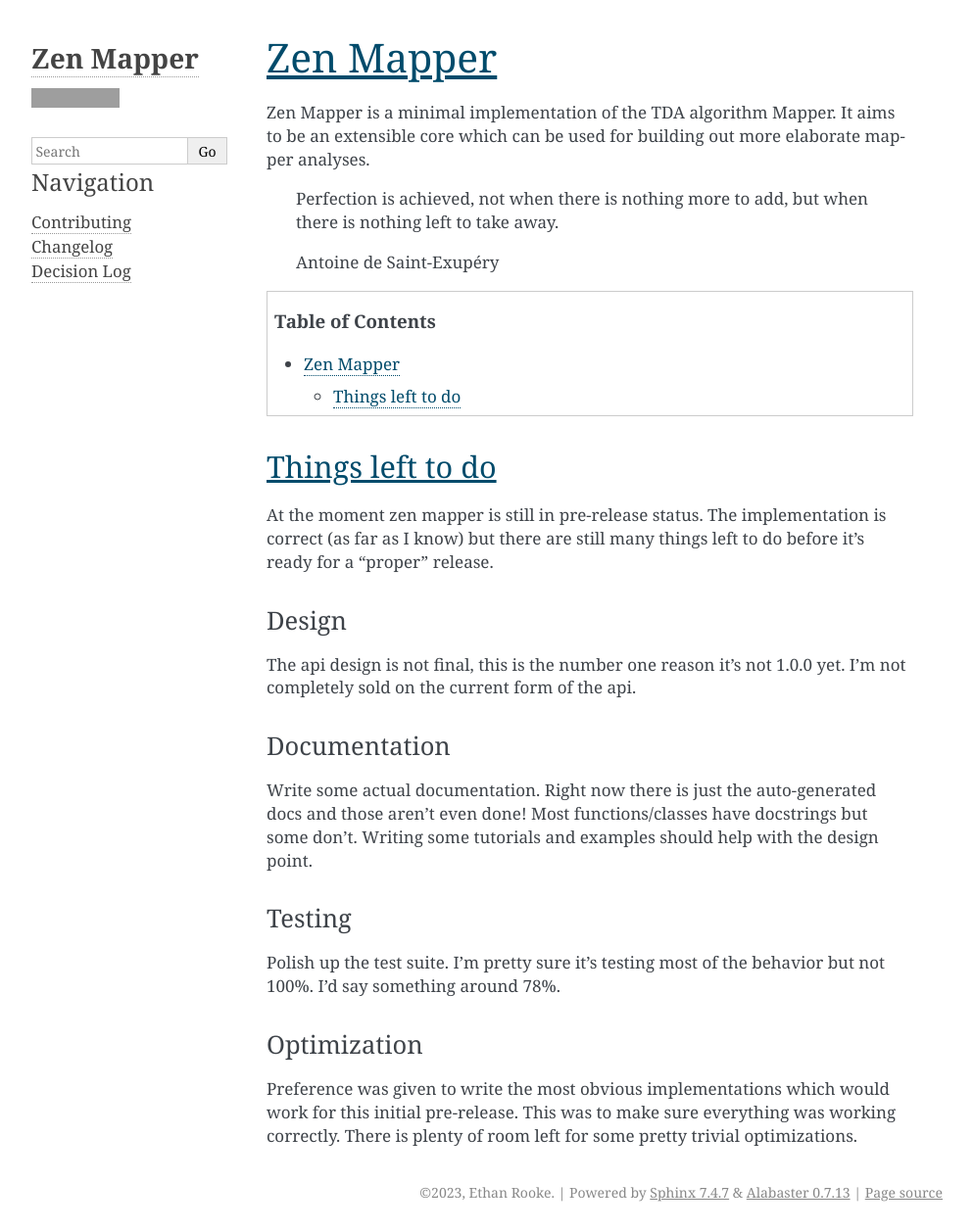
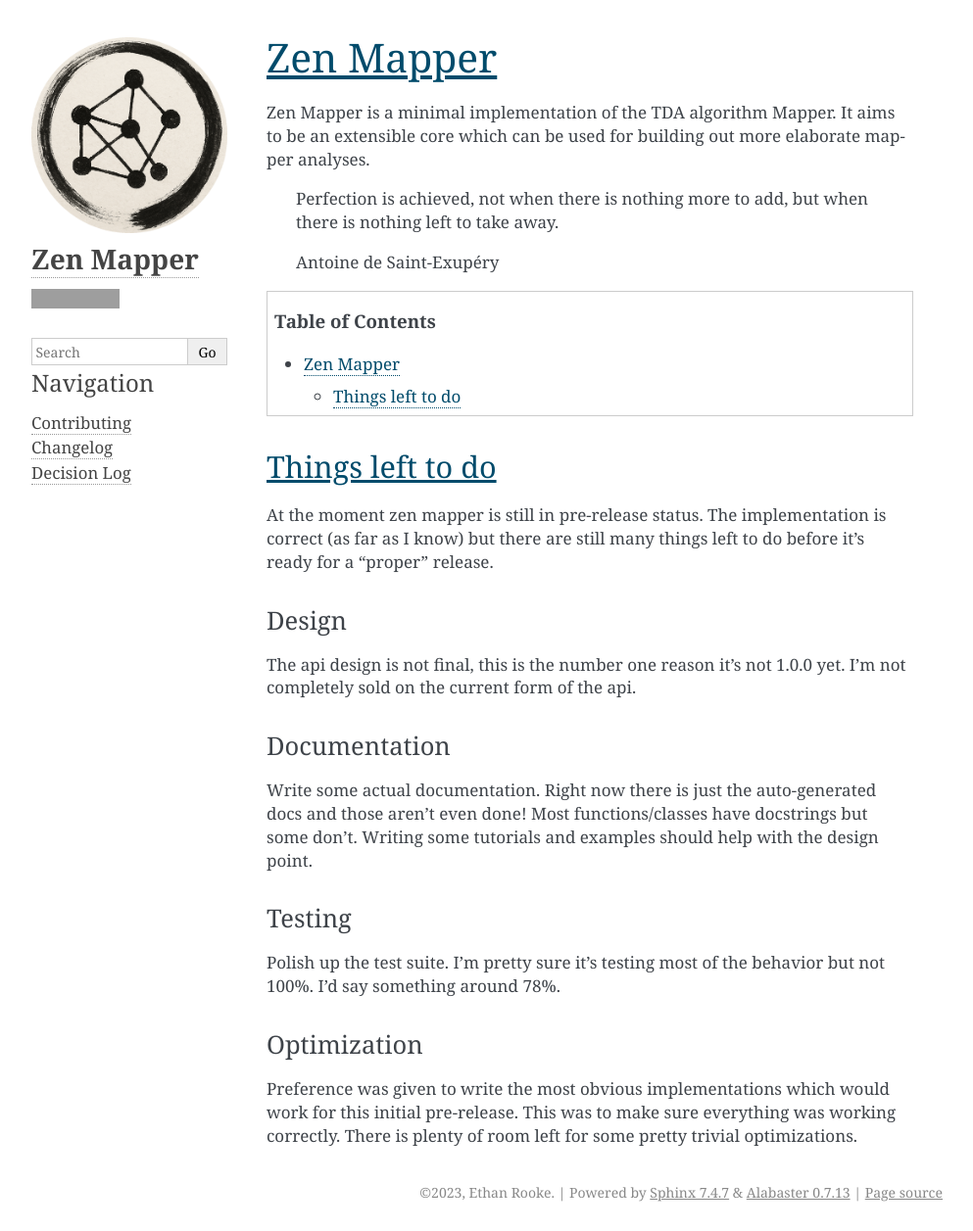
Before and after one commit to zen-mapper/zen-mapper, a Sphinx documentation site: the page built from docs/source/index.md, in a window 1280 px wide. Shown: the whole page at 98% size, without its empty margins (148-1141 px from the left). Built offline with Sphinx 7.4.7, drawn with Linux system fonts in a browser that asks for light colours; formulas are drawn with MathJax 3; pages that are not in the unit, such as notebooks, are missing from menus; grey boxes are pictures that could not be loaded.

Commit message:
docs: add logo

```diff
--- a/docs/source/conf.py
+++ b/docs/source/conf.py
@@ -42,6 +42,8 @@ intersphinx_mapping = {
 
 html_theme = "alabaster"
 html_theme_options = {
+    "logo": "logo.png",
+    "logo_name": True,
     "github_user": "zen-mapper",
     "github_repo": "zen-mapper",
 }
```
Also changed, not shown: docs/source/_static/logo.png (added).
